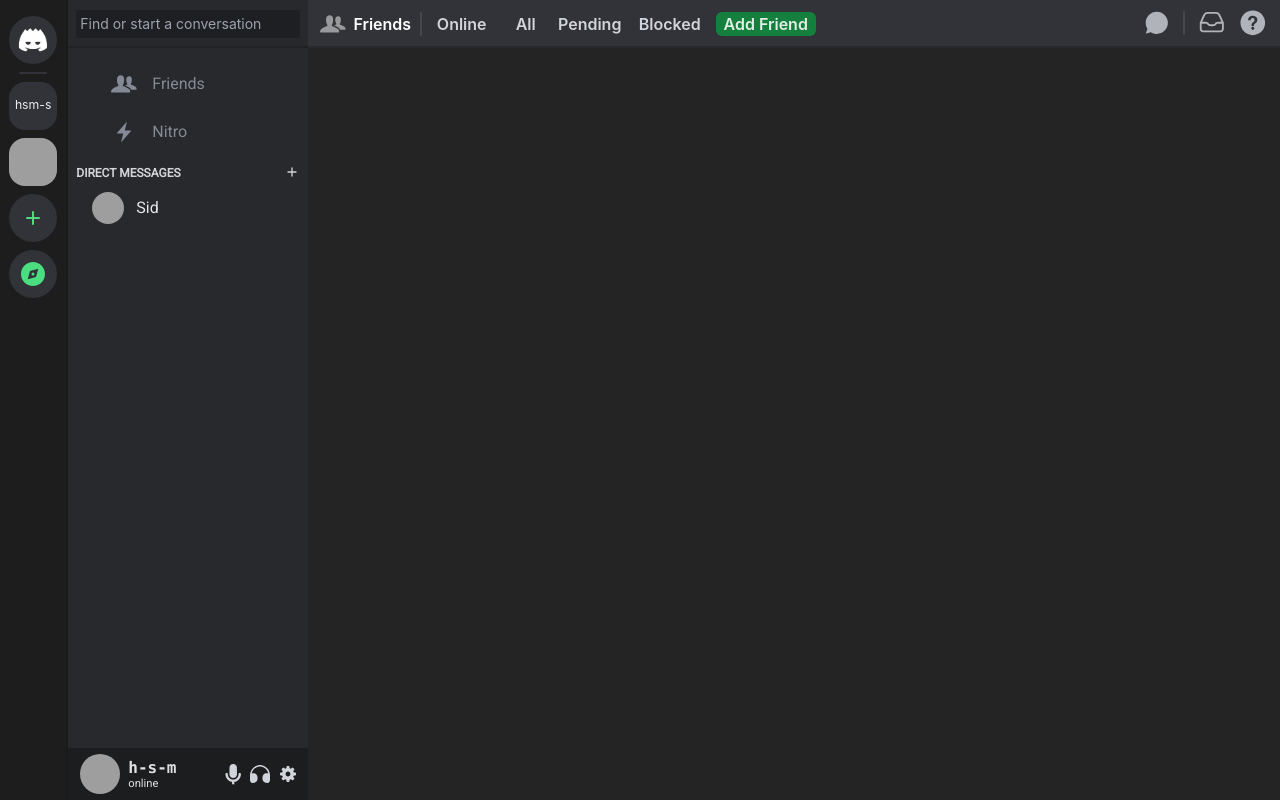
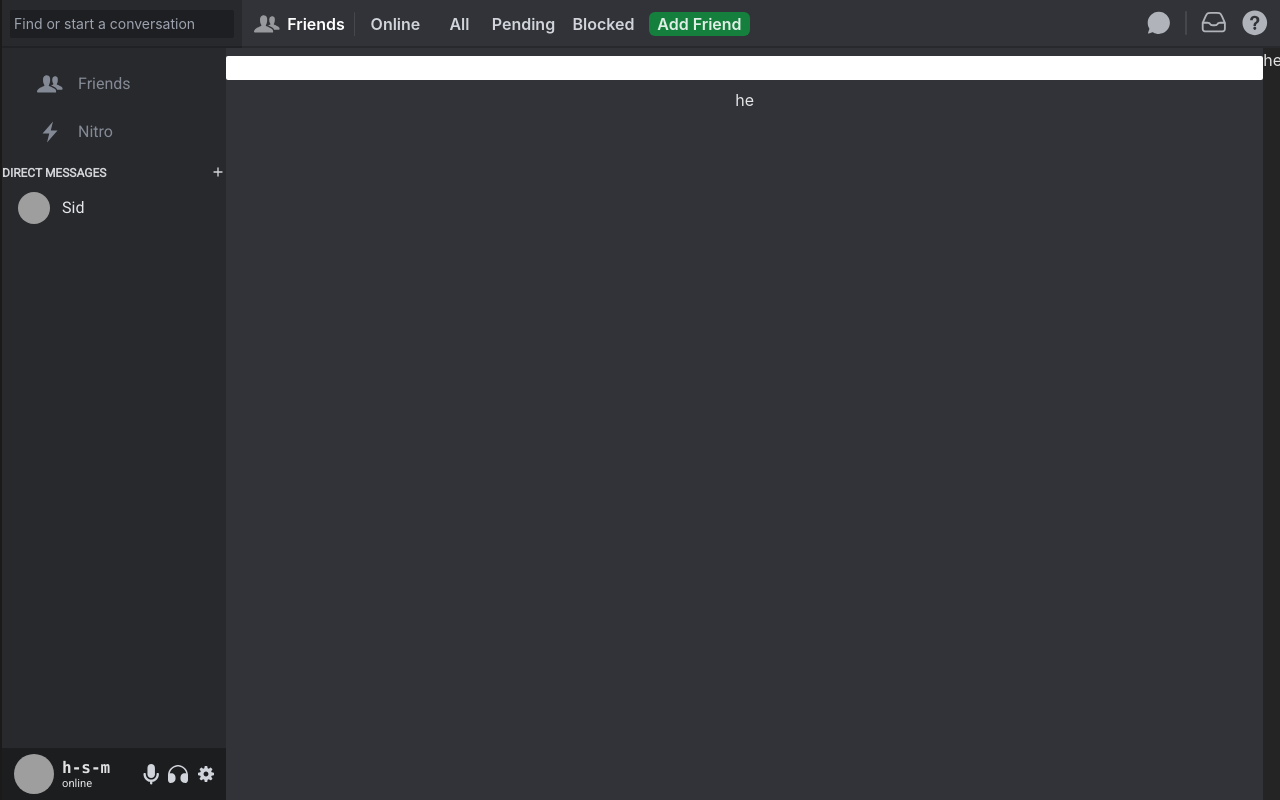
Before and after one commit to H-SM/Discora, a React (Vite) app in the folder client/: page / in a window 1280 px wide. Built offline with nearby package versions, Linux system fonts and the light colour scheme; grey boxes are pictures that could not be loaded.

Commit message:
fix: folder structure for better readability

```diff
--- a/client/src/components/ServerList.jsx
+++ b/client/src/components/ServerList.jsx
@@ -1,5 +1,5 @@
 import React from 'react'
-import UserMessage from '../components/UserMessage'
+import UserMessage from './UserMessage'
 import Servers from './Servers'
 import AddServer from './AddServer'
 import DiscoverServers from './DiscoverServers'
--- a/client/src/components/UserChatHere.jsx
+++ b/client/src/components/UserChat/UserChatHere.jsx
@@ -1,10 +1,14 @@
 import React from 'react'
 import UserSideNav from './UserSideNav'
+import UserFriendsMenu from './UserFriendsMenu'
+import UserRightSec from './UserRightSec'
 
 const UserChatHere = () => {
   return (
     <div className='w-full h-full flex flex-row'>
         <UserSideNav/>
+        <UserFriendsMenu/>
+        <UserRightSec/>
     </div>
   )
 }
--- /dev/null
+++ b/client/src/components/UserChat/UserFriendsMenu.jsx
@@ -0,0 +1,15 @@
+import React from 'react'
+
+const UserFriendsMenu = () => {
+  return (
+    <div className='bg-[#313338] h-full w-[75rem] flex flex-col justify-start items-center'>
+      <div className='m-2 w-full'>
+      <input className='bg-white w-full rounded-sm '/>
+      </div>
+      <p>he</p>
+
+    </div>
+  )
+}
+
+export default UserFriendsMenu
--- /dev/null
+++ b/client/src/components/UserChat/UserRightSec.jsx
@@ -0,0 +1,11 @@
+import React from 'react'
+
+const UserRightSec = () => {
+  return (
+    <div>
+      he
+    </div>
+  )
+}
+
+export default UserRightSec
--- a/client/src/pages/Home.jsx
+++ b/client/src/pages/Home.jsx
@@ -1,6 +1,6 @@
 import React from 'react'
 import ServerList from '../components/ServerList'
-import UserChat from '../components/UserChat'
+import UserChat from '../components/UserChat/UserChat'
 
 const Home = () => {
   return (
```
Also changed, not shown: client/src/components/UserChat/FriendListUser.jsx (renamed from client/src/components/FriendListUser.jsx), client/src/components/UserChat/FriendsSecUser.jsx (renamed from client/src/components/FriendsSecUser.jsx), client/src/components/UserChat/ProfileSecUser.jsx (renamed from client/src/components/ProfileSecUser.jsx), client/src/components/UserChat/UserChat.jsx (renamed from client/src/components/UserChat.jsx), client/src/components/UserChat/UserSideNav.jsx (renamed from client/src/components/UserSideNav.jsx), client/src/components/UserChat/UserTopNav.jsx (renamed from client/src/components/UserTopNav.jsx).
